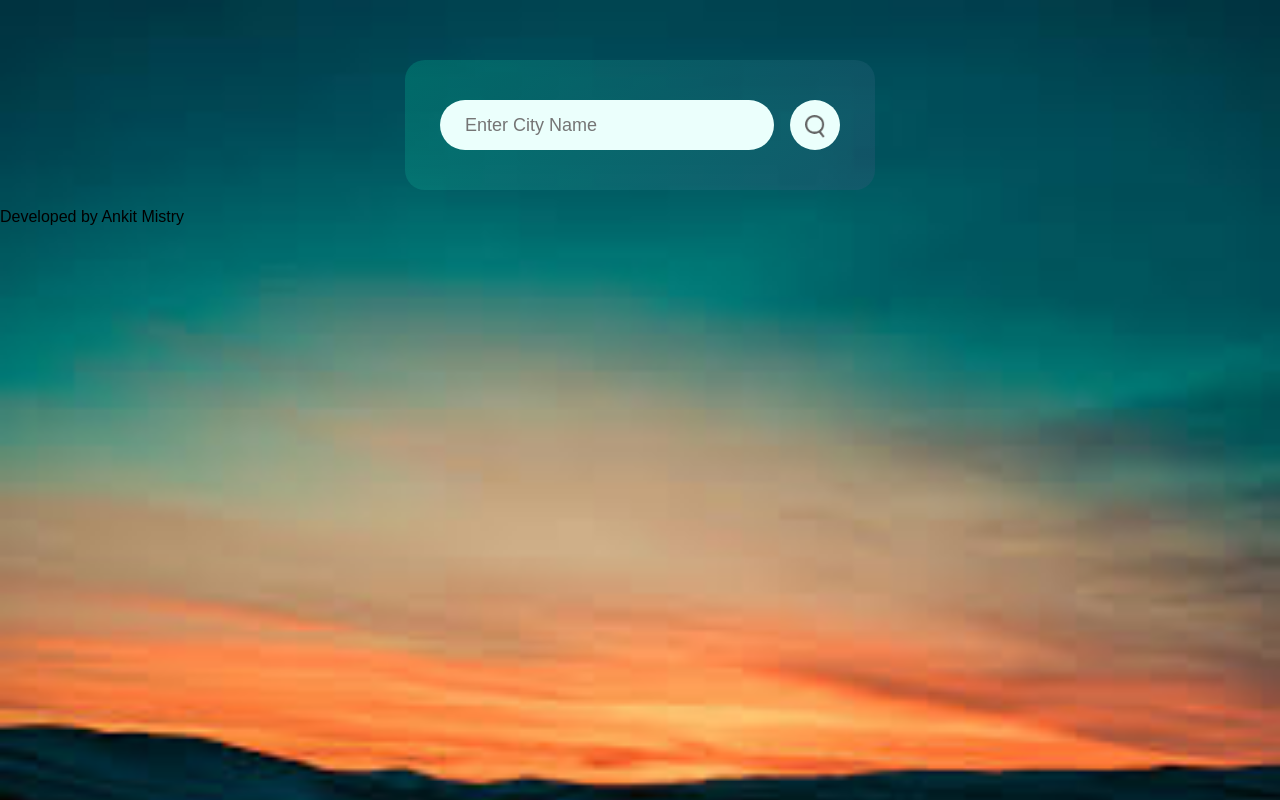
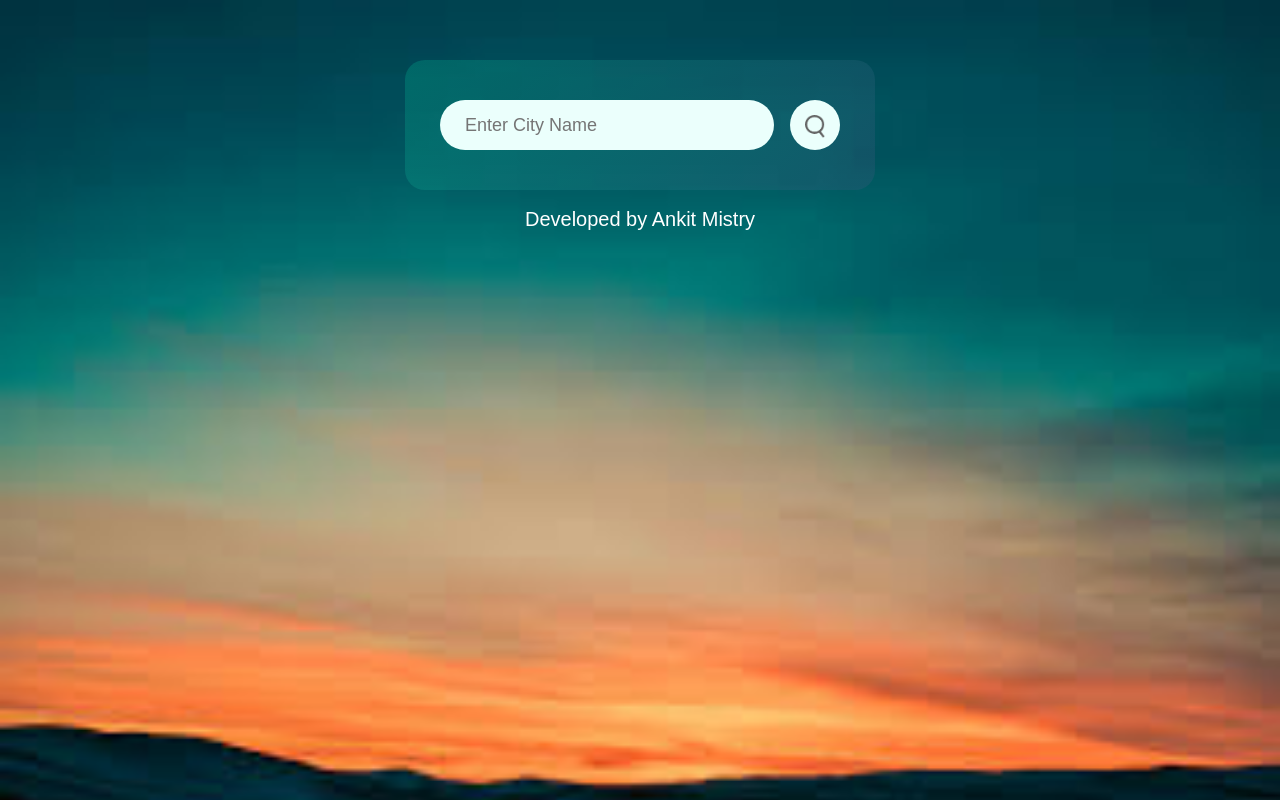
Before and after one commit to AnkitMistry0190/Weather-App, a plain HTML site: page index.html in a window 1280 px wide. Drawn offline with Linux system fonts and the light colour scheme; no server answers.

Commit message:
Update style.css

```diff
--- a/style.css
+++ b/style.css
@@ -107,3 +107,9 @@ body {
   user-select: none;
   display: none;
 }
+
+.footer {
+  font-size: 20px;
+  color: white;
+  text-align: center;
+}
```
